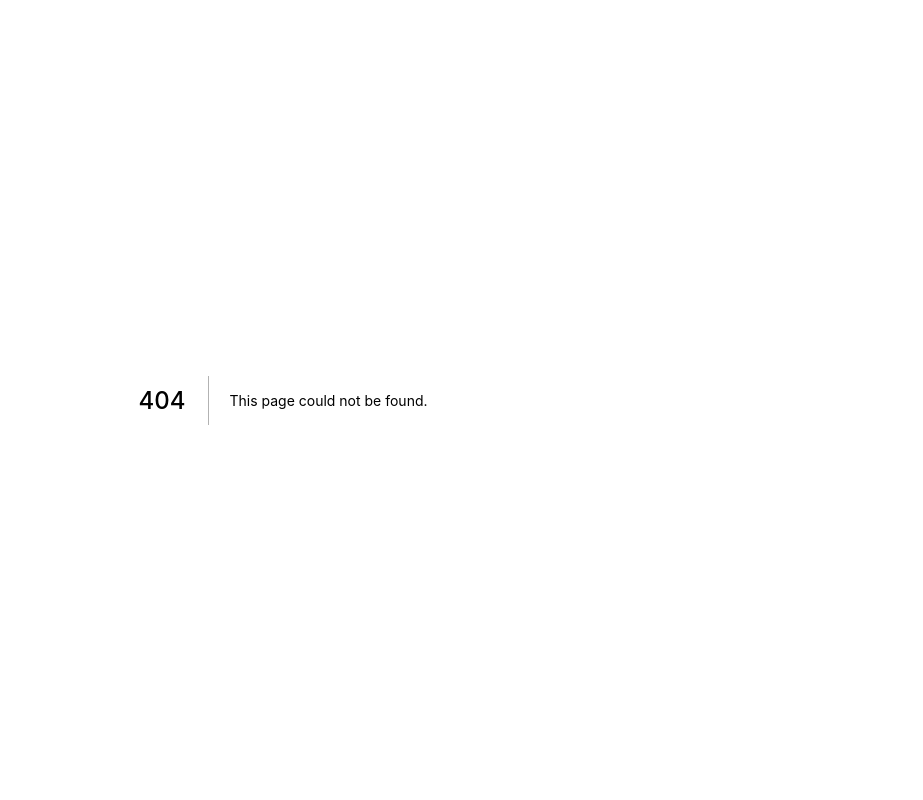
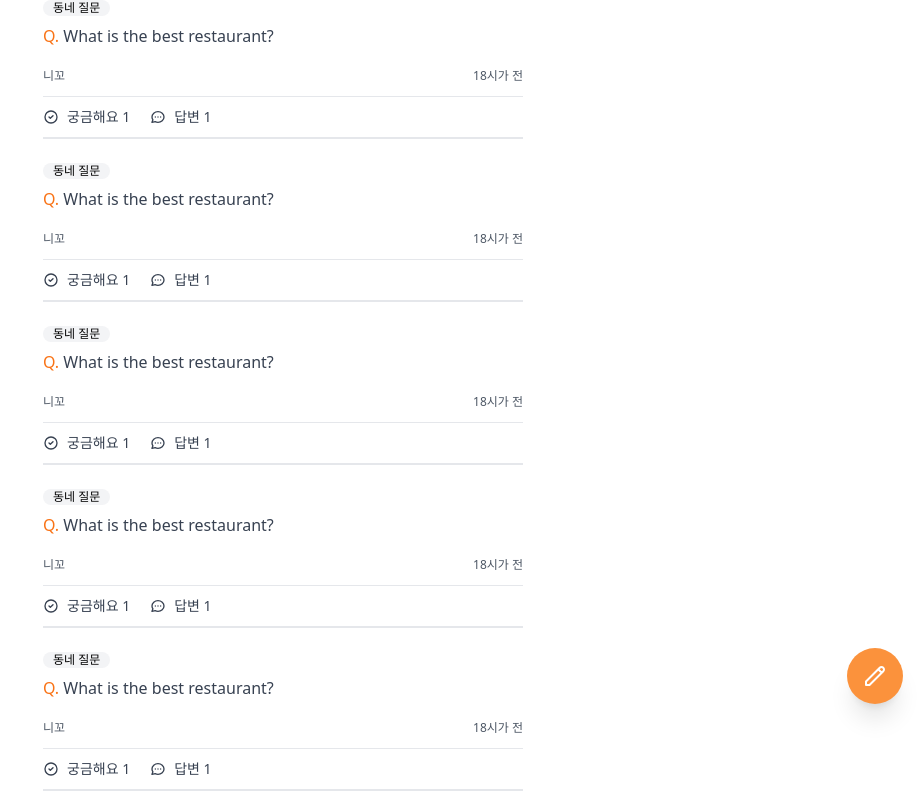
Before and after one commit to shinhyunsu01/carrot_re, a Next.js app: page /community in a window 1280 px wide. Before the commit this address had no page. Shown: the top 800 px of the page, without its empty margins (357-1280 px from the left). Built offline with nearby package versions, Linux system fonts and the light colour scheme.

Commit message:
5.6 community finissh

```diff
--- /dev/null
+++ b/pages/community/index.tsx
@@ -0,0 +1,77 @@
+import type { NextPage } from "next";
+
+const Community: NextPage = () => {
+	return (
+		<div className="py-15 space-y-6 px-4 ">
+			{[1, 2, 3, 4, 5, 6].map((_, i) => (
+				<div key={i} className="flex flex-col items-start">
+					<span className="flex items-center px-2.5 py-0 rounded-full text-xs font-medium bg-gray-100 text-gray-800s">
+						동네 질문
+					</span>
+					<div className="mt-2 text-gray-700">
+						<span className="text-orange-500 font-medium">Q.</span> What is the
+						best restaurant?
+					</div>
+					<div className="mt-5 flex items-center justify-between w-full text-gray-600 fon-medium text-xs ">
+						<span>니꼬</span>
+						<span>18시가 전</span>
+					</div>
+					<div className="flex space-x-5 mt-3 text-gray-700 py-2.5 border-t border-b-[2px] w-full">
+						<span className="flex space-x-2 items-center text-sm">
+							<svg
+								className="w-4 h-4"
+								fill="none"
+								stroke="currentColor"
+								viewBox="0 0 24 24"
+								xmlns="http://www.w3.org/2000/svg"
+							>
+								<path
+									strokeLinecap="round"
+									strokeLinejoin="round"
+									strokeWidth="2"
+									d="M9 12l2 2 4-4m6 2a9 9 0 11-18 0 9 9 0 0118 0z"
+								></path>
+							</svg>
+							<span>궁금해요 1</span>
+						</span>
+						<span className="flex space-x-2 items-center text-sm">
+							<svg
+								className="w-4 h-4"
+								fill="none"
+								stroke="currentColor"
+								viewBox="0 0 24 24"
+								xmlns="http://www.w3.org/2000/svg"
+							>
+								<path
+									strokeLinecap="round"
+									strokeLinejoin="round"
+									strokeWidth="2"
+									d="M8 12h.01M12 12h.01M16 12h.01M21 12c0 4.418-4.03 8-9 8a9.863 9.863 0 01-4.255-.949L3 20l1.395-3.72C3.512 15.042 3 13.574 3 12c0-4.418 4.03-8 9-8s9 3.582 9 8z"
+								></path>
+							</svg>
+							<span>답변 1</span>
+						</span>
+					</div>
+				</div>
+			))}
+			<button className="fixed  hover:bg-orange-500 transition:colors cursor-pointer  bottom-24 right-5 shadow-xl bg-orange-400 rounded-full p-4 text-white ">
+				<svg
+					className="w-6 h-6"
+					fill="none"
+					stroke="currentColor"
+					viewBox="0 0 24 24"
+					xmlns="http://www.w3.org/2000/svg"
+				>
+					<path
+						strokeLinecap="round"
+						strokeLinejoin="round"
+						strokeWidth="2"
+						d="M15.232 5.232l3.536 3.536m-2.036-5.036a2.5 2.5 0 113.536 3.536L6.5 21.036H3v-3.572L16.732 3.732z"
+					></path>
+				</svg>
+			</button>
+		</div>
+	);
+};
+
+export default Community;
```
